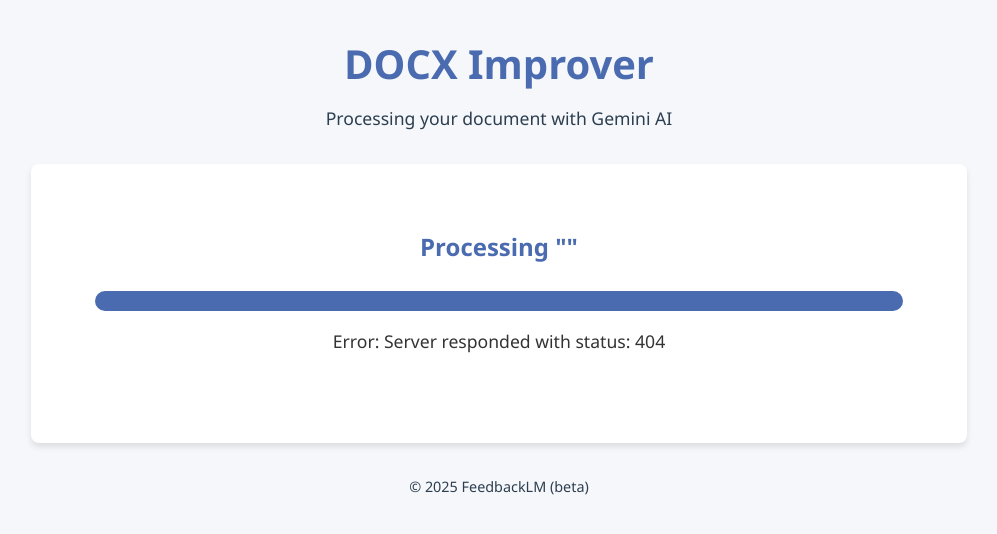
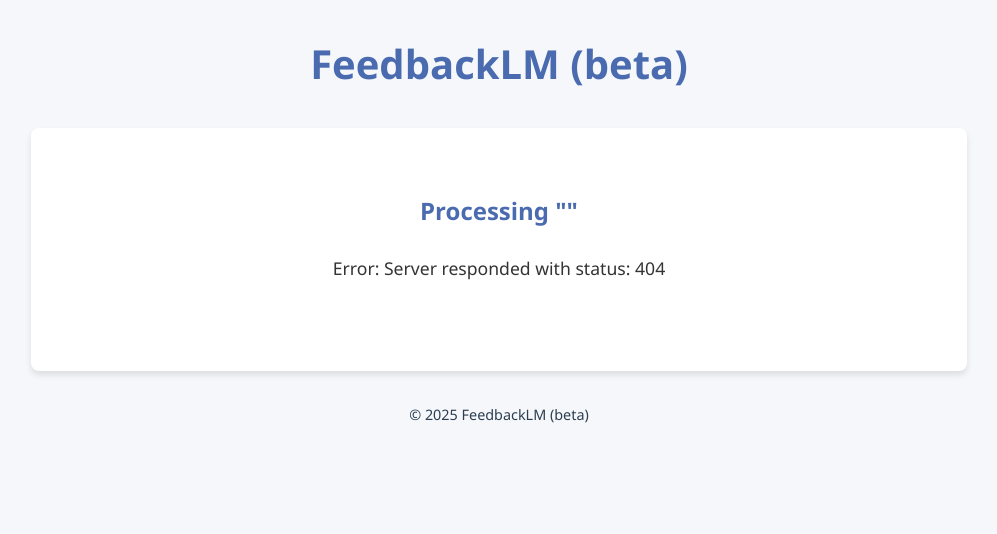
Before and after one commit to javiercmh/docx-improver, a FastAPI app: template templates/processing.html in a window 1280 px wide. Shown: the top 534 px of the page, without its empty margins (141-1138 px from the left). Run offline with FastAPI, Linux system fonts and the light colour scheme; the template is opened without the code that fills it, so the values that code supplies are empty.

Commit message:
Simplify UI

```diff
--- a/app.py
+++ b/app.py
@@ -2,7 +2,6 @@ import os
 import uuid
 import shutil
 import logging
-import google.generativeai as genai
 from dotenv import load_dotenv
 from fastapi import FastAPI, Request, File, UploadFile, HTTPException, Form
 from fastapi.responses import HTMLResponse, RedirectResponse, FileResponse, JSONResponse
--- a/static/css/style.css
+++ b/static/css/style.css
@@ -154,22 +154,6 @@ input[type="file"] {
     color: var(--primary-color);
 }
 
-.progress-container {
-    width: 100%;
-    height: 20px;
-    background-color: var(--light-gray);
-    border-radius: 10px;
-    margin-bottom: 1rem;
-    overflow: hidden;
-}
-
-.progress-bar {
-    height: 100%;
-    width: 0;
-    background-color: var(--primary-color);
-    transition: width 3s ease-out;
-}
-
 #status-message {
     margin-bottom: 1.5rem;
     font-size: 1.1rem;
@@ -177,7 +161,7 @@ input[type="file"] {
 
 .hidden {
     display: none;
-}
+} /* Keep .hidden as it's used for the download section */
 
 .download-button {
     display: inline-block;
--- a/static/js/processing.js
+++ b/static/js/processing.js
@@ -1,13 +1,10 @@
 // Update the processing.html JavaScript to handle the API response
 document.addEventListener('DOMContentLoaded', function() {
-    const progressBar = document.getElementById('progress-bar');
     const statusMessage = document.getElementById('status-message');
     const downloadSection = document.getElementById('download-section');
     const downloadLink = document.getElementById('download-link');
 
     statusMessage.textContent = "Processing document, please wait...";
-    progressBar.style.width = '97%'; // Or use Bootstrap's progress-bar-animated class if using Bootstrap
-    progressBar.classList.add('progress-bar-striped', 'progress-bar-animated'); // Example for Bootstrap
 
     // Use the global FILENAME variable injected from the HTML template
     fetch(`/api/process/${FILENAME}`)
@@ -19,27 +16,17 @@ document.addEventListener('DOMContentLoaded', function() {
             return response.json();
          })
         .then(data => {
-            progressBar.classList.remove('progress-bar-striped', 'progress-bar-animated'); // Stop animation
 
             if (data.status === 'success') {
                 statusMessage.textContent = `Processing complete! Made ${data.revision_count} changes.`;
                 downloadLink.href = data.download_url._url;
                 downloadSection.classList.remove('hidden');
-                progressBar.style.width = '100%'; // Show completion
-                progressBar.classList.add('bg-success');
             } else {
-                // Handle errors reported in the JSON payload
                 statusMessage.textContent = `Error: ${data.message || 'Unknown error occurred.'}`;
-                progressBar.style.width = '100%'; // Show bar filled on error too
-                progressBar.classList.add('bg-danger'); // Make bar red on error
             }
         })
         .catch(error => {
-            progressBar.classList.remove('progress-bar-striped', 'progress-bar-animated'); // Stop animation
-            // Handle network errors or errors thrown from .then()
             console.error("API call failed:", error); // Log the actual error
             statusMessage.textContent = `Error: ${error.message || 'Could not connect to server.'}`;
-            progressBar.style.width = '100%'; // Show bar filled on error too
-            progressBar.classList.add('bg-danger'); // Make bar red on error
         });
 });
--- a/templates/processing.html
+++ b/templates/processing.html
@@ -3,25 +3,22 @@
 <head>
     <meta charset="UTF-8">
     <meta name="viewport" content="width=device-width, initial-scale=1.0">
-    <title>Processing Document - DOCX Improver</title>
+    <title>Processing Document - FeedbackLM</title>
     <!-- Assuming static files are mounted at /static -->
     <link rel="stylesheet" href="/static/css/style.css">
 </head>
 <body>
     <div class="container">
         <header>
-            <h1>DOCX Improver</h1>
-            <p>Processing your document with Gemini AI</p>
+            <h1>FeedbackLM (beta)</h1>
         </header>
 
         <main>
             <div class="processing-section">
                 <h2>Processing "{{ original_filename }}"</h2>
-                <div class="progress-container">
-                    <div id="progress-bar" class="progress-bar"></div>
-                </div>
-                <p id="status-message">Analyzing document content...</p>
-                <div id="download-section" class="hidden">
+                <!-- Status message updated by JavaScript -->
+                <p id="status-message">Initializing...</p>
+                <div id="download-section" class="hidden"> <!-- Download section shown by JS on success -->
                     <p>Your improved document is ready!</p>
                     <!-- The href will be set dynamically by JavaScript using the API response -->
                     <a id="download-link" href="#" class="download-button">Download Improved Document</a>
```
Also changed, not shown: templates/index.html (+5 -5 lines), README.md.
